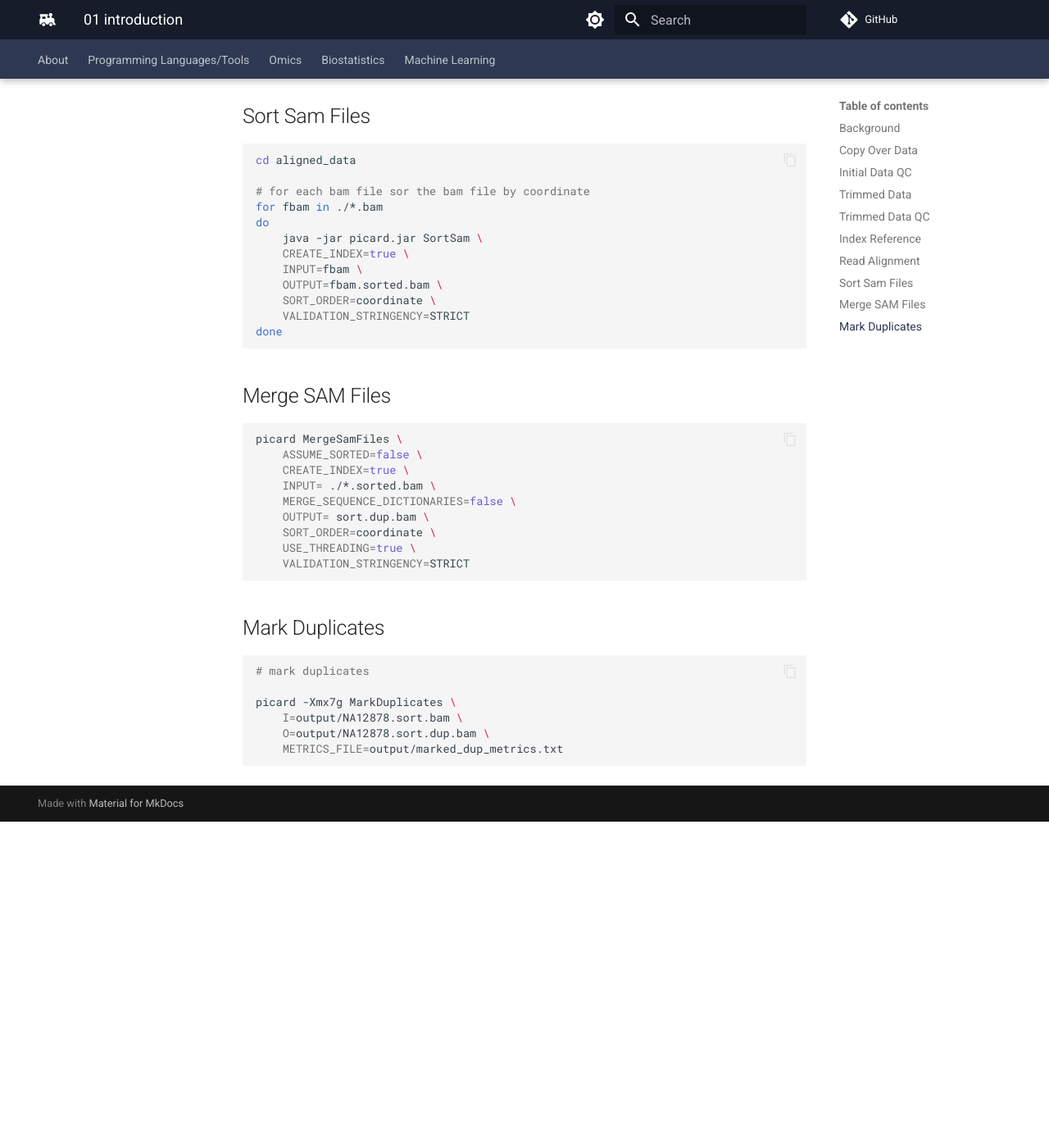
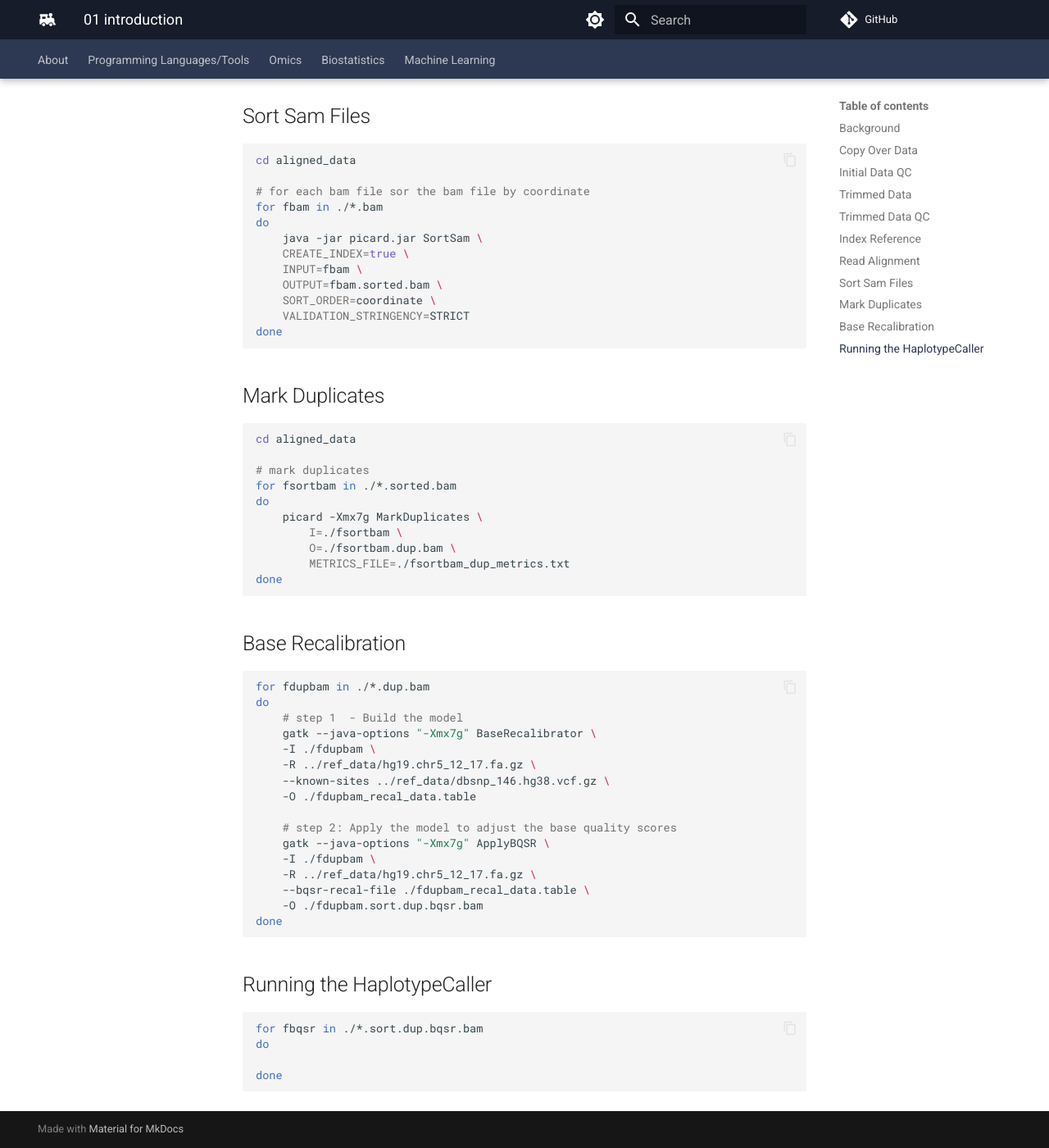
Before and after one commit to comp-tox-jhu/CompToxLab, an MkDocs documentation site: the page built from docs/omics/tumor_normal_variant/01_introduction.md, in a window 1280 px wide and 1400 px high, scrolled down 1783 px. Shown: the whole window at 82% size. Built offline with MkDocs 1.6.1 and Material for MkDocs 9.7.7, drawn with Linux system fonts in a browser that asks for light colours; comment, search, counter and statistics services are not loaded; before the commit the page ends 2785 px from its top, so only the background shows below that.

Commit message:
Update 01_introduction.md

````diff
--- a/docs/omics/tumor_normal_variant/01_introduction.md
+++ b/docs/omics/tumor_normal_variant/01_introduction.md
@@ -100,31 +100,50 @@ do
 done
 ```
 
-## Merge SAM Files
-
-
-```sh
-
-picard MergeSamFiles \
-    ASSUME_SORTED=false \
-    CREATE_INDEX=true \
-    INPUT= ./*.sorted.bam \
-    MERGE_SEQUENCE_DICTIONARIES=false \
-    OUTPUT= sort.dup.bam \
-    SORT_ORDER=coordinate \
-    USE_THREADING=true \
-    VALIDATION_STRINGENCY=STRICT
-```
-
 
 ## Mark Duplicates
 
 ```sh
+cd aligned_data
+
 # mark duplicates
+for fsortbam in ./*.sorted.bam
+do
+    picard -Xmx7g MarkDuplicates \
+        I=./fsortbam \
+        O=./fsortbam.dup.bam \
+        METRICS_FILE=./fsortbam_dup_metrics.txt
+done
+```
 
-picard -Xmx7g MarkDuplicates \
-    I=output/NA12878.sort.bam \
-    O=output/NA12878.sort.dup.bam \
-    METRICS_FILE=output/marked_dup_metrics.txt
 
+## Base Recalibration
+
+```sh
+
+for fdupbam in ./*.dup.bam
+do
+    # step 1  - Build the model
+    gatk --java-options "-Xmx7g" BaseRecalibrator \
+    -I ./fdupbam \
+    -R ../ref_data/hg19.chr5_12_17.fa.gz \
+    --known-sites ../ref_data/dbsnp_146.hg38.vcf.gz \
+    -O ./fdupbam_recal_data.table
+
+    # step 2: Apply the model to adjust the base quality scores
+    gatk --java-options "-Xmx7g" ApplyBQSR \
+    -I ./fdupbam \
+    -R ../ref_data/hg19.chr5_12_17.fa.gz \
+    --bqsr-recal-file ./fdupbam_recal_data.table \
+    -O ./fdupbam.sort.dup.bqsr.bam
+done
 ```
+
+## Running the HaplotypeCaller
+
+```sh
+for fbqsr in ./*.sort.dup.bqsr.bam
+do
+
+done
+```
````
